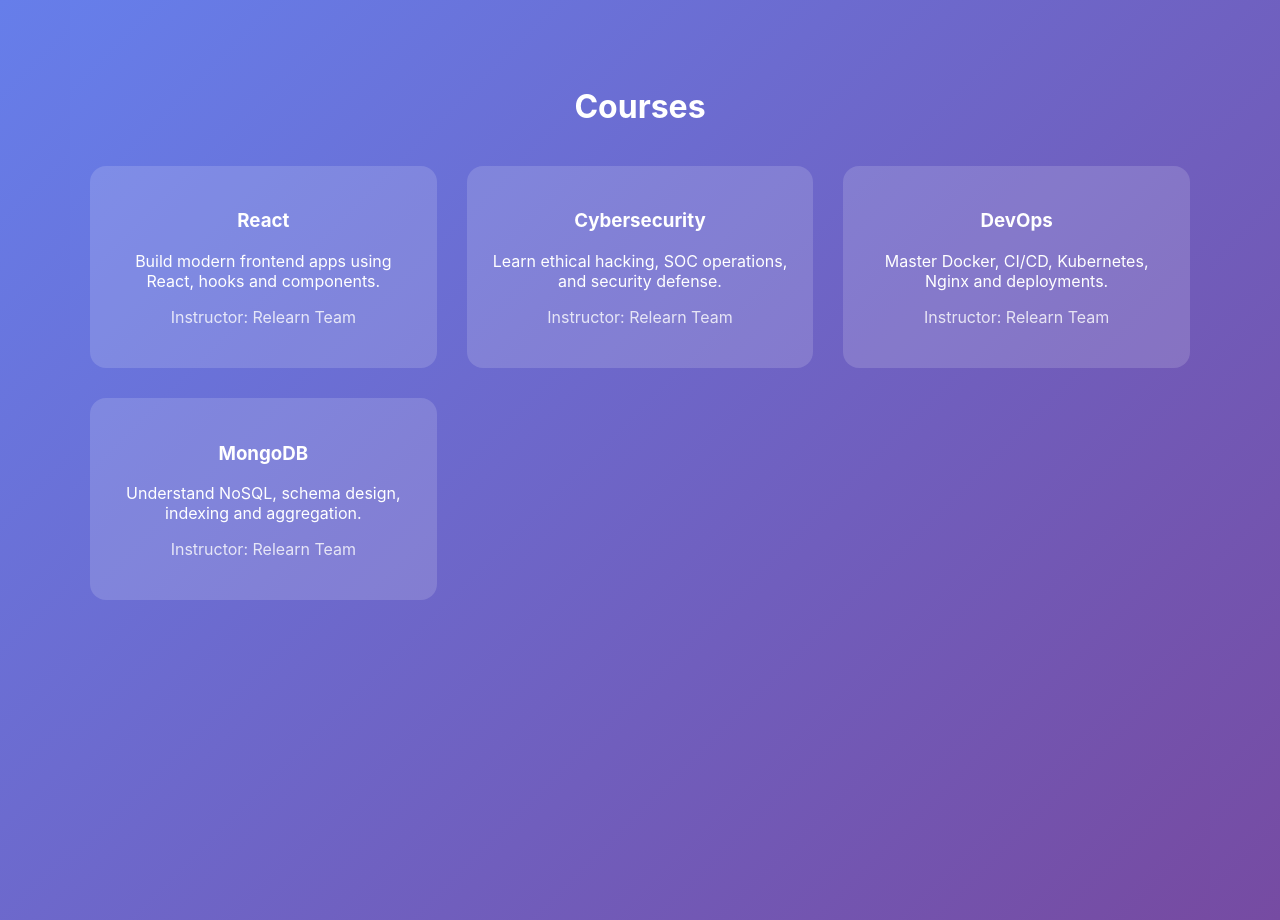
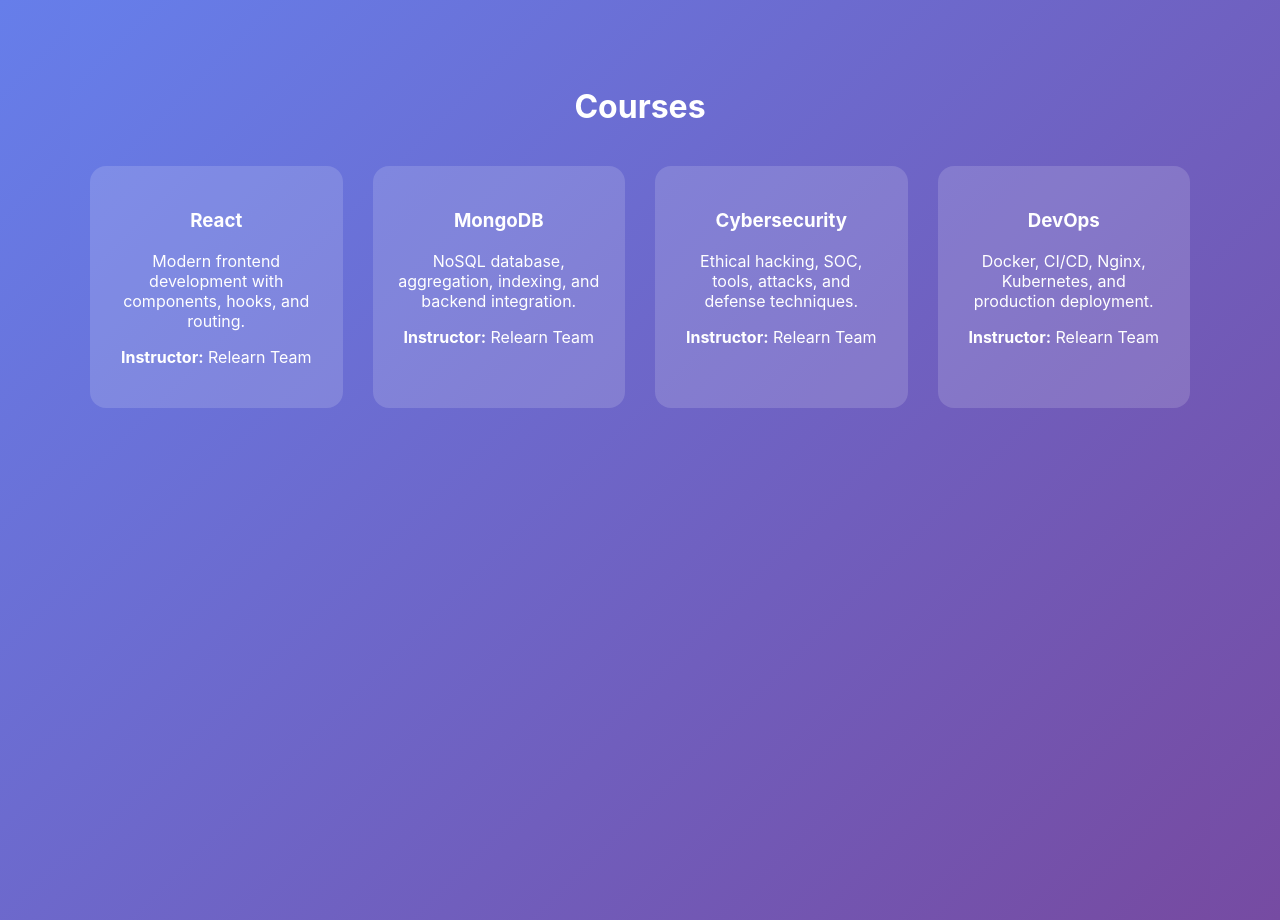
Before and after one commit to Cyberfreak567/SOC_Infra, a React (Create React App) app in the folder frontend/: page /courses in a window 1280 px wide. Built offline with nearby package versions, Linux system fonts and the light colour scheme.

Commit message:
Replace Courses page with static content newone

```diff
--- a/frontend/src/components/Courses.js
+++ b/frontend/src/components/Courses.js
@@ -1,31 +1,4 @@
 import React from 'react';
-
-const courses = [
-  {
-    id: 1,
-    title: 'React',
-    description: 'Build modern frontend apps using React, hooks and components.',
-    instructor: 'Relearn Team'
-  },
-  {
-    id: 2,
-    title: 'Cybersecurity',
-    description: 'Learn ethical hacking, SOC operations, and security defense.',
-    instructor: 'Relearn Team'
-  },
-  {
-    id: 3,
-    title: 'DevOps',
-    description: 'Master Docker, CI/CD, Kubernetes, Nginx and deployments.',
-    instructor: 'Relearn Team'
-  },
-  {
-    id: 4,
-    title: 'MongoDB',
-    description: 'Understand NoSQL, schema design, indexing and aggregation.',
-    instructor: 'Relearn Team'
-  }
-];
 
 const Courses = () => {
   return (
@@ -33,24 +6,30 @@ const Courses = () => {
       <h2 style={styles.heading}>Courses</h2>
 
       <div style={styles.grid}>
-        {courses.map(course => (
-          <div key={course.id} className="course-card" style={styles.card}>
-            <h3>{course.title}</h3>
-            <p>{course.description}</p>
-            <p style={{ opacity: 0.8 }}>Instructor: {course.instructor}</p>
-          </div>
-        ))}
+        <div style={styles.card}>
+          <h3>React</h3>
+          <p>Modern frontend development with components, hooks, and routing.</p>
+          <p><b>Instructor:</b> Relearn Team</p>
+        </div>
+
+        <div style={styles.card}>
+          <h3>MongoDB</h3>
+          <p>NoSQL database, aggregation, indexing, and backend integration.</p>
+          <p><b>Instructor:</b> Relearn Team</p>
+        </div>
+
+        <div style={styles.card}>
+          <h3>Cybersecurity</h3>
+          <p>Ethical hacking, SOC, tools, attacks, and defense techniques.</p>
+          <p><b>Instructor:</b> Relearn Team</p>
+        </div>
+
+        <div style={styles.card}>
+          <h3>DevOps</h3>
+          <p>Docker, CI/CD, Nginx, Kubernetes, and production deployment.</p>
+          <p><b>Instructor:</b> Relearn Team</p>
+        </div>
       </div>
-
-      <style>{`
-        .course-card {
-          transition: all 0.3s ease;
-        }
-        .course-card:hover {
-          transform: translateY(-8px);
-          box-shadow: 0 20px 40px rgba(0,0,0,0.35);
-        }
-      `}</style>
     </div>
   );
 };
@@ -68,17 +47,17 @@ const styles = {
     marginBottom: '40px'
   },
   grid: {
+    maxWidth: '1100px',
+    margin: '0 auto',
     display: 'grid',
-    gridTemplateColumns: 'repeat(auto-fit, minmax(260px, 1fr))',
-    gap: '30px',
-    maxWidth: '1100px',
-    margin: '0 auto'
+    gridTemplateColumns: 'repeat(auto-fit, minmax(250px, 1fr))',
+    gap: '30px'
   },
   card: {
     background: 'rgba(255,255,255,0.15)',
     padding: '25px',
     borderRadius: '16px',
-    cursor: 'pointer'
+    transition: '0.3s'
   }
 };
 
```
